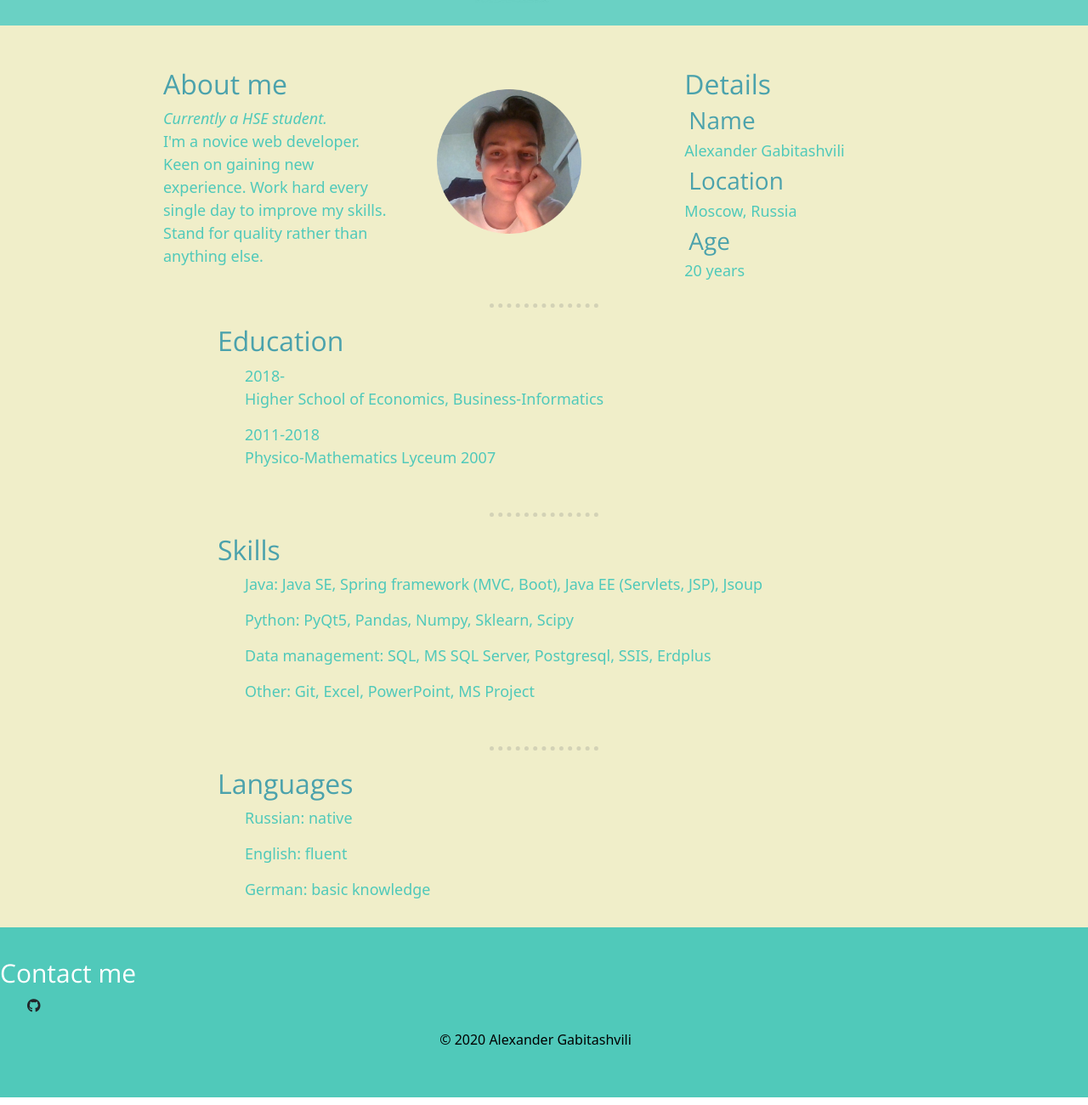
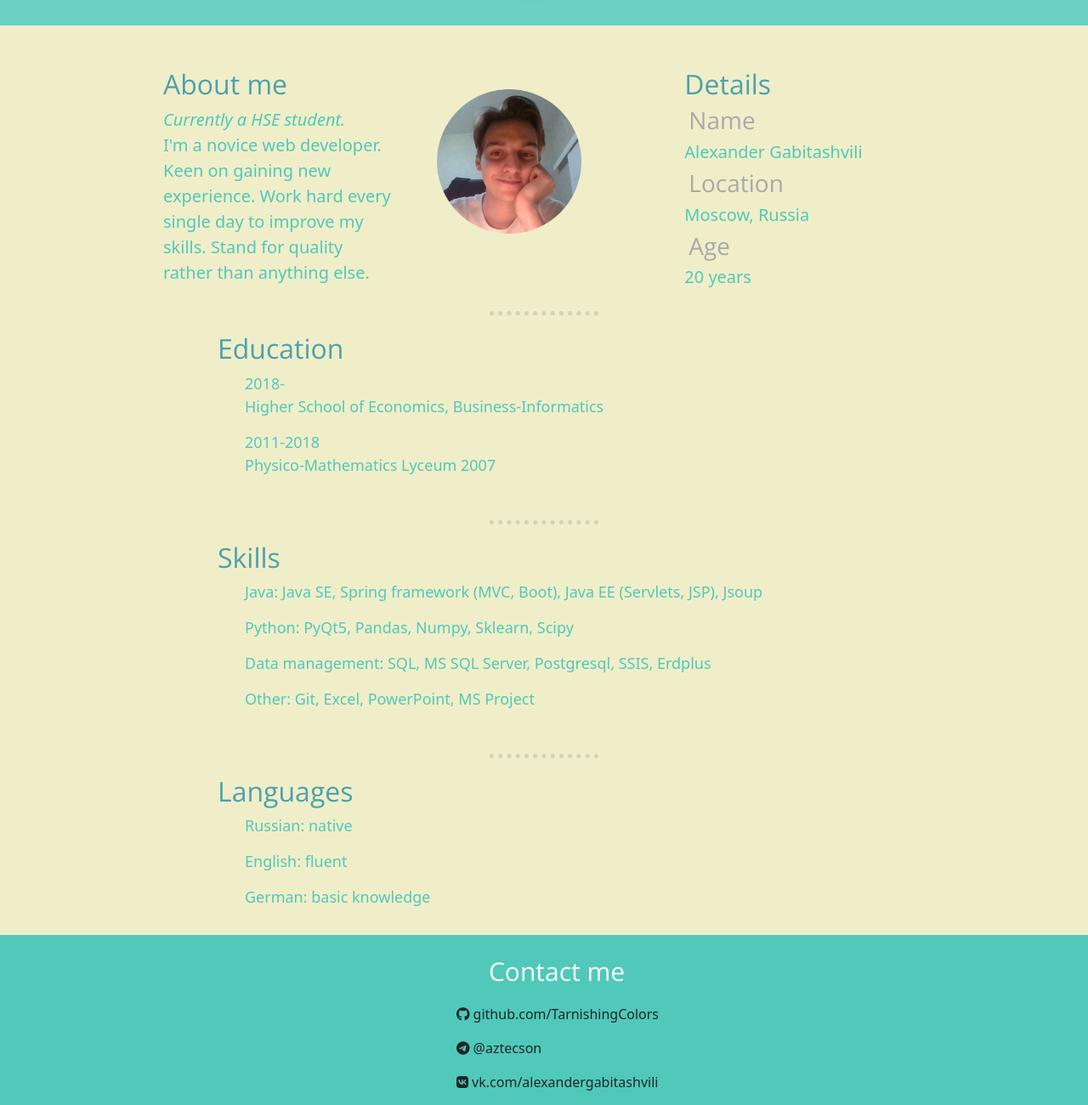
Before and after one commit to TarnishingColors/CV, a plain HTML site: page index.html in a window 1280 px wide. Shown: the part 570-1870 px from the top of the page at 85% size. Drawn offline with nearby package versions, Linux system fonts and the light colour scheme.

Commit message:
edited footer

```diff
--- a/css/styles.css
+++ b/css/styles.css
@@ -28,12 +28,23 @@ body {
     /*box-shadow: 0 0 10px rgba(72, 34, 34, 0.5);*/
 }
 
+.contact {
+    margin-top: 25px;
+}
+
+.contact_row:hover {
+    color: white;
+}
+
 .contact-me {
     font-size: 30px;
     color: white;
 }
 
 .container-fluid {
+    display: flex;
+    justify-content: center;
+    flex-direction: column;
     padding: 0 15%;
 }
 
@@ -55,12 +66,9 @@ body {
 .footer {
     background: #50c9ba;
     bottom: 0;
-    #display: flex;
-    #flex-flow: row;
+    align-content: center;
+    flex-direction: row;
     height: 200px;
-    #justify-content: center;
-    #margin: 0 0 100px;
-    #-webkit-margin-after: 0;
     width: 100%;
 }
 
@@ -68,7 +76,6 @@ body {
     color: black;
     display: flex;
     justify-content: center;
-    margin: 0 20px 20px 0;
 }
 
 .header {
--- a/index.html
+++ b/index.html
@@ -33,7 +33,7 @@
             <div class="row">
                 <div class="col-md-4">
                     <h2 class="header">About me</h2>
-                    <p class="info in_am_info">
+                    <p class="info in_am_info"  style="font-size: 20px">
                         <em>Currently a HSE student.</em><br>
                         I'm a novice web developer.
                         Keen on gaining new experience.
@@ -46,14 +46,14 @@
                 </div>
                 <div class="col-md-4">
                     <h2 class="header" style="margin-bottom: 7px">Details</h2>
-                    <h3 class="header" style="margin: 5px">Name</h3>
-                    <p class="info">
+                    <h3 class="header" style="margin: 5px; color: darkgrey">Name</h3>
+                    <p class="info" style="font-size: 20px">
                         Alexander Gabitashvili
                     </p>
-                    <h3 class="header" style="margin: 5px">Location</h3>
-                    <p class="info">Moscow, Russia</p>
-                    <h3 class="header" style="margin: 5px">Age</h3>
-                    <p class="info">20 years</p>
+                    <h3 class="header" style="margin: 5px; color: darkgrey">Location</h3>
+                    <p class="info" style="font-size: 20px">Moscow, Russia</p>
+                    <h3 class="header" style="margin: 5px; color: darkgrey">Age</h3>
+                    <p class="info" style="font-size: 20px">20 years</p>
                 </div>
             </div>
         </div>
@@ -86,19 +86,12 @@
         </div>
         <div class="footer content_field">
             <div class="contact">
-                <h2 class="header contact-me" style="color: white">Contact me</h2>
-                <div class="contacts">
-                    <ul class="no-bullets">
-                        <li>
-                            <i class="fab fa-github"></i>
-
-                        </li>
-                    </ul>
-                </div>
-            </div>
-            <div class="info footer-item">
-                <p style="color: black; font-size: 16px">
-                    © 2020 Alexander Gabitashvili</p>
+                <h2 class="header contact-me" style="color: white; margin: auto auto 20px 70px">Contact me</h2>
+                <ul class="no-bullets">
+                    <li><p class="contact_row"><i class="fab fa-github"></i> github.com/TarnishingColors</p></li>
+                    <li><p class="contact_row"><i class="fab fa-telegram"></i> @aztecson</p></li>
+                    <li><p class="contact_row"><i class="fab fa-vk"></i> vk.com/alexandergabitashvili</p></li>
+                </ul>
             </div>
         </div>
     </div>
```
